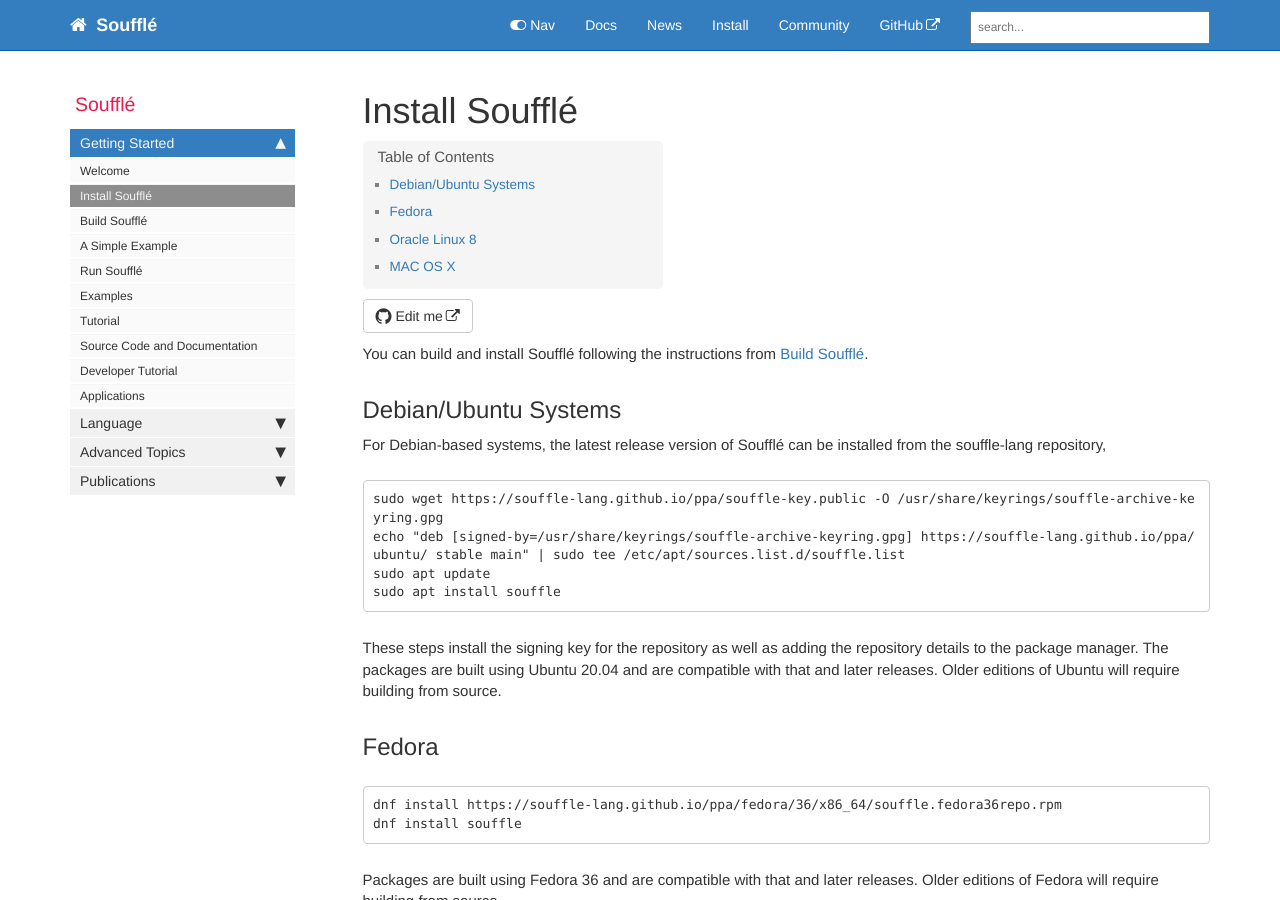
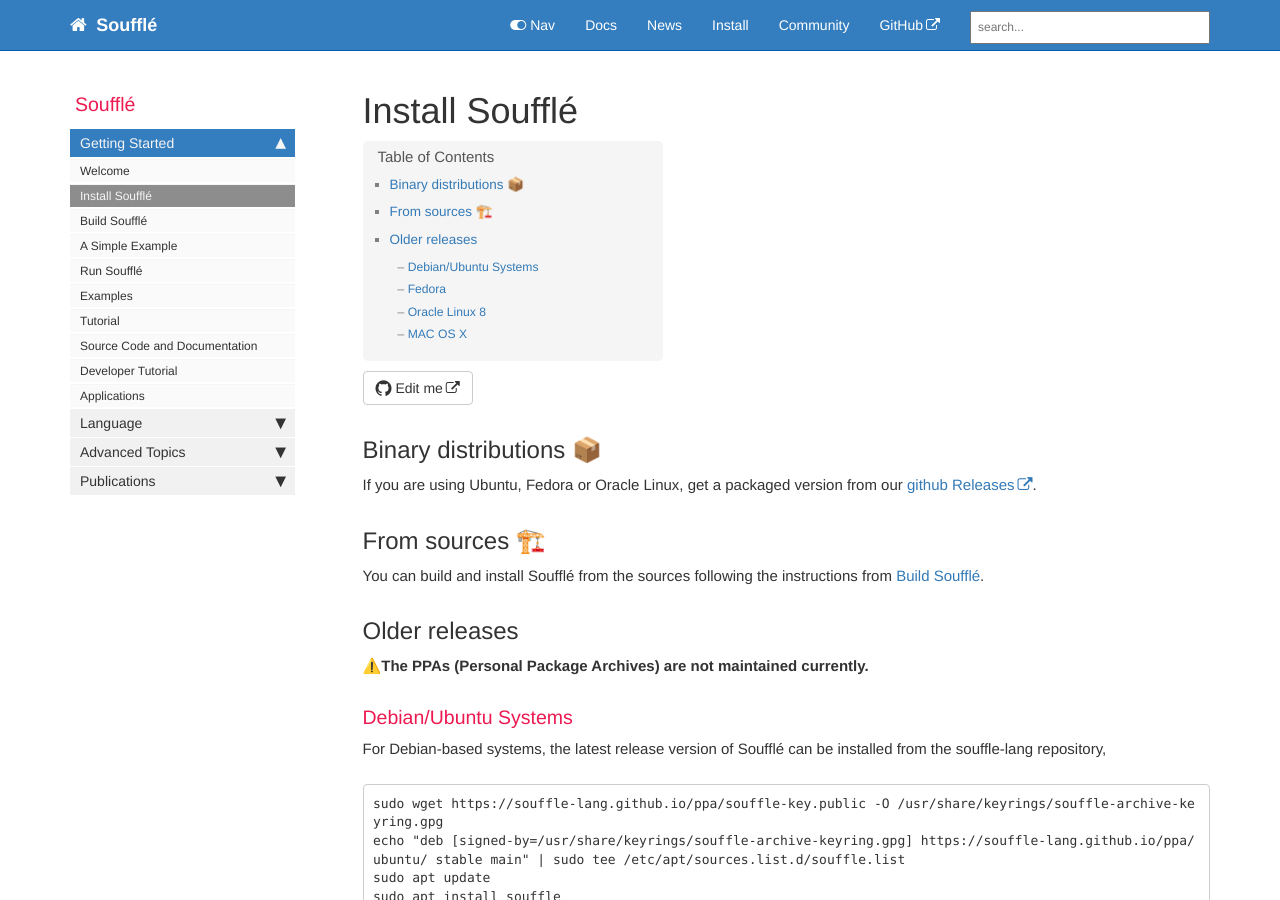
Before and after one commit to souffle-lang/souffle-lang.github.io, a Jekyll site: the page built from pages/docs/install.md, in a window 1280 px wide and 900 px high. Built offline with Jekyll 4.4.1, drawn with Linux system fonts in a browser that asks for light colours; comment, search, counter and statistics services are not loaded.

Commit message:
Update install.md
Recent binary distributions are not available through souffle PPA anymore.

As mentioned in souffle-lang/souffle#2505

````diff
--- a/pages/docs/install.md
+++ b/pages/docs/install.md
@@ -6,9 +6,19 @@ sidebar: docs_sidebar
 folder: docs
 ---
 
-You can build and install Soufflé following the instructions from [Build Soufflé](/build).
+## Binary distributions 📦
 
-## Debian/Ubuntu Systems
+If you are using Ubuntu, Fedora or Oracle Linux, get a packaged version from our [github Releases](https://github.com/souffle-lang/souffle/releases).
+
+## From sources 🏗️
+
+You can build and install Soufflé from the sources following the instructions from [Build Soufflé](/build).
+
+## Older releases
+
+⚠️**The PPAs (Personal Package Archives) are not maintained currently.**
+
+### Debian/Ubuntu Systems
 
 For Debian-based systems, the latest release version of Soufflé can be installed from the souffle-lang repository,
 
@@ -21,7 +31,7 @@ sudo apt install souffle
 
 These steps install the signing key for the repository as well as adding the repository details to the package manager. The packages are built using Ubuntu 20.04 and are compatible with that and later releases. Older editions of Ubuntu will require building from source.
 
-## Fedora
+### Fedora
 
 ```
 dnf install https://souffle-lang.github.io/ppa/fedora/36/x86_64/souffle.fedora36repo.rpm
@@ -30,7 +40,7 @@ dnf install souffle
 Packages are built using Fedora 36 and are compatible with that and later releases. Older editions of Fedora will require building from source.
 
 
-## Oracle Linux 8
+### Oracle Linux 8
 
 ```
 dnf install https://souffle-lang.github.io/ppa/ol/8/x86_64/souffle.ol8repo.rpm
@@ -39,7 +49,7 @@ dnf install souffle
 Packages built using Oracle Linux 8 are likely to be compatible with related OS installs such as CentOS8. If the installation fails, souffle will need to be built from source.
 
 
-## MAC OS X
+### MAC OS X
 
 We have a brew formula for MAC OS X using the [brew](http://brew.sh) system. The
 brew formula automates the build and installation on MAC OS X.
````
